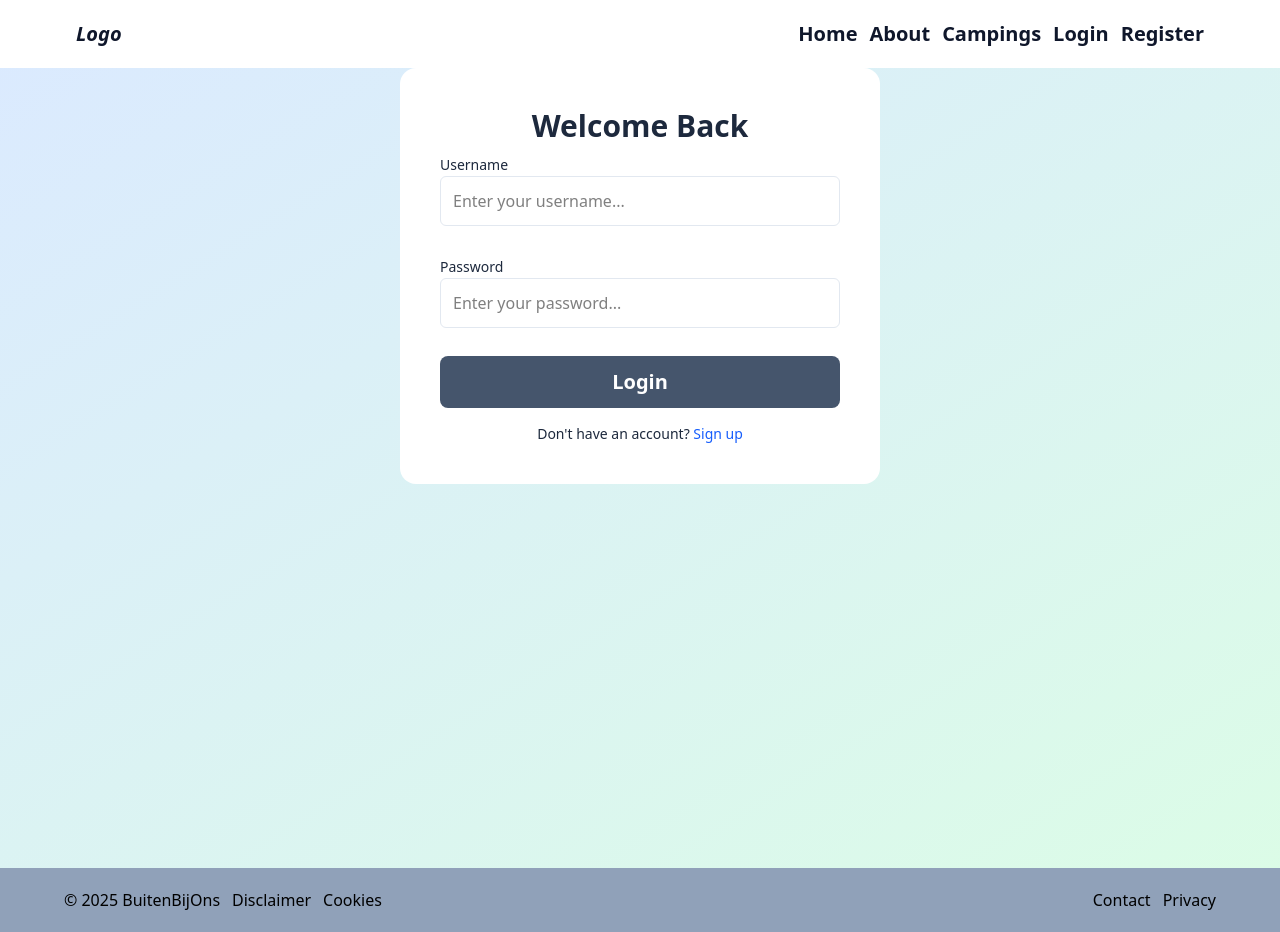
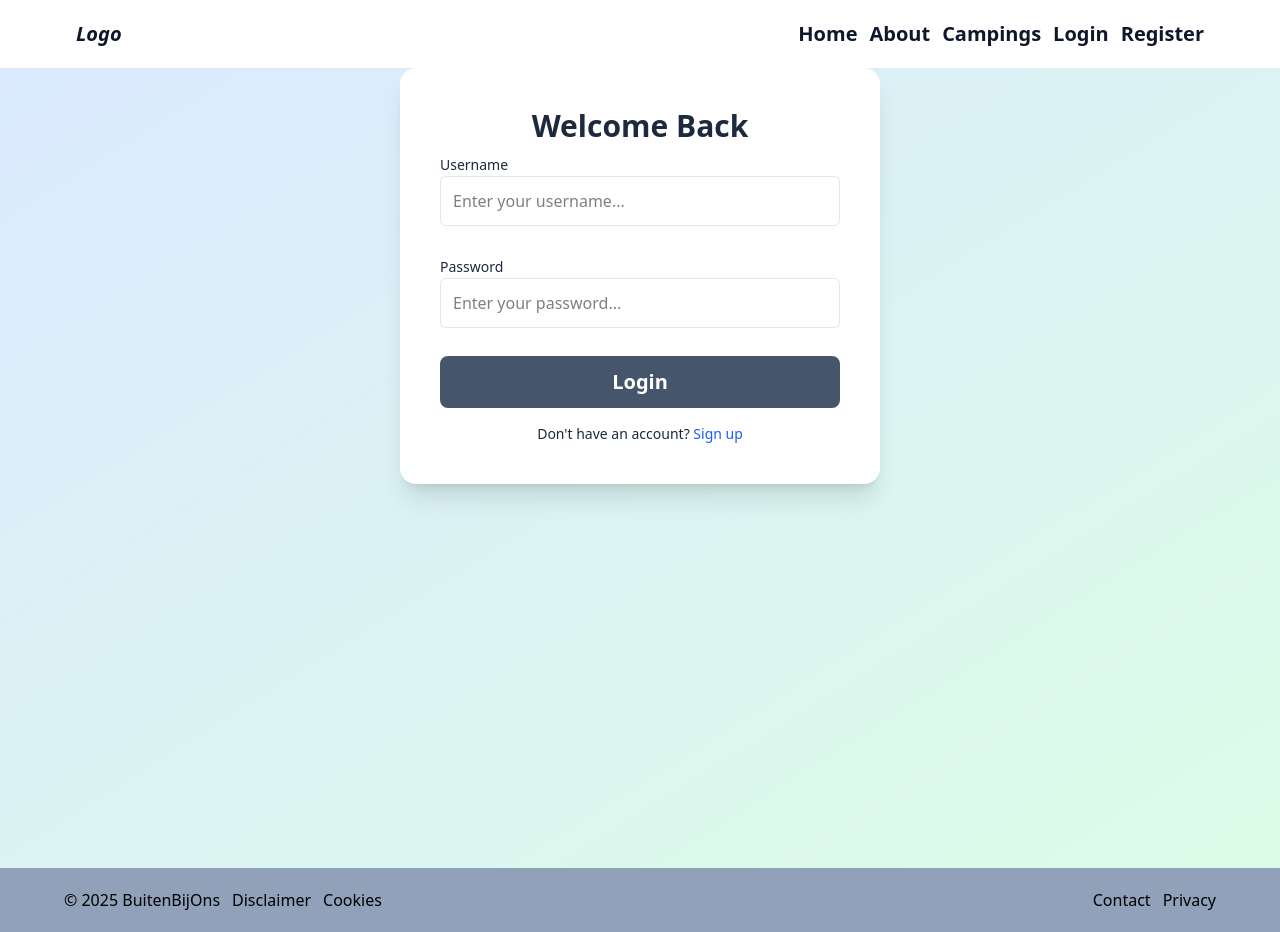
Before and after one commit to kevin-van-damme/fe_buitenbijons_v2, a Next.js app: page /login in a window 1280 px wide. Built offline with nearby package versions, Linux system fonts and the light colour scheme.

Commit message:
added shadow to login

```diff
--- a/src/app/login/page.tsx
+++ b/src/app/login/page.tsx
@@ -2,7 +2,7 @@ import Link from "next/link";
 const page = () => {
   return (
     <div className="h-screen bg-gradient-to-br from-blue-100 via-grey-50 to-green-100">
-      <div className="flex flex-col items-center rounded-2xl p-10 bg-white w-120 mx-auto">
+      <div className="flex flex-col items-center rounded-2xl p-10 bg-white w-120 mx-auto shadow-xl/10">
         <h3 className="text-3xl mb-2 font-bold text-slate-800">Welcome Back</h3>
         <form action="" className="flex flex-col gap-7 w-full">
           <div>
```
